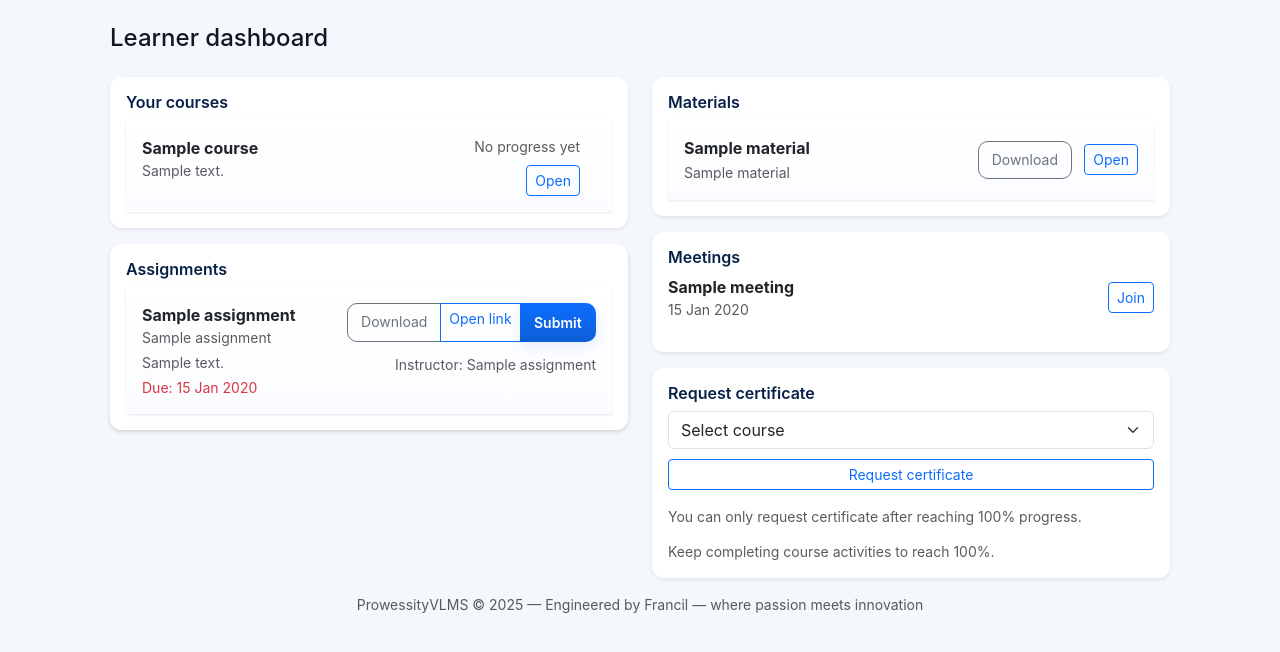
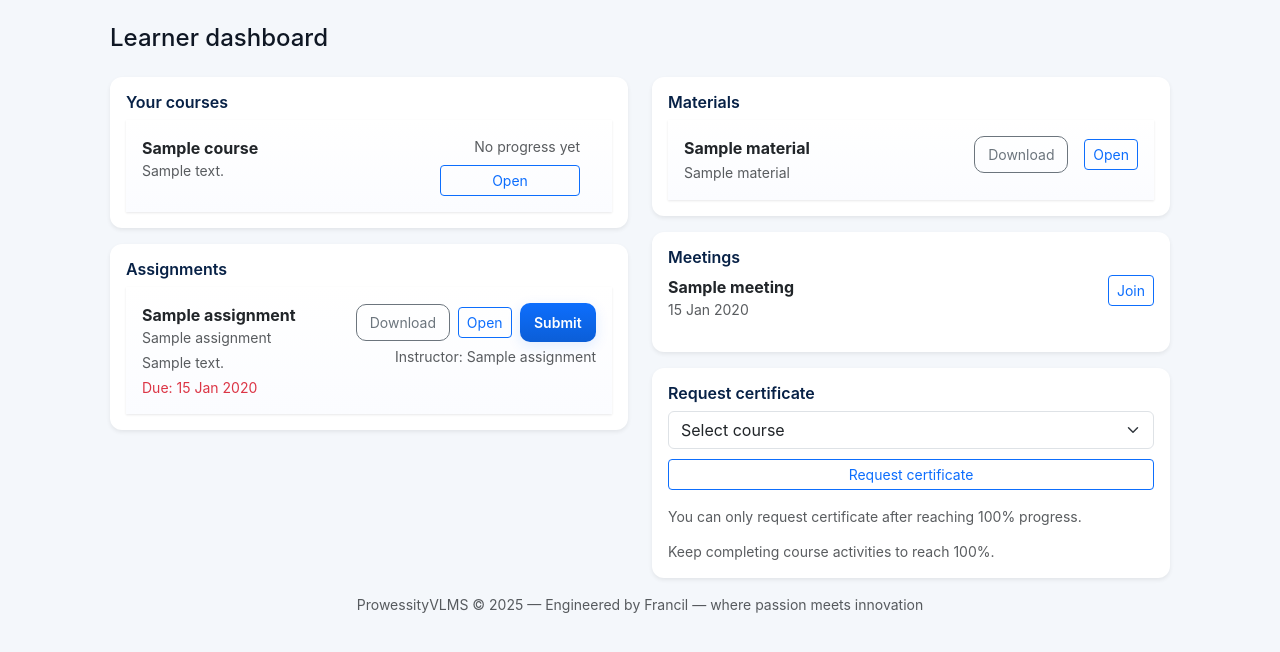
Before and after one commit to muthui1116/vlms, a Node server app: template views/learnerDashboard.ejs in a window 1280 px wide. Shown: the part 57-709 px from the top of the page. Run offline with Node 20, Linux system fonts and the light colour scheme; the template is opened without the code that fills it: most values are stand-ins (such as "Sample title", 1, 10 or a date in 2020); some libraries are stand-ins or nearby versions.

Commit message:
final deployment to  admin

```diff
--- a/views/learnerDashboard.ejs
+++ b/views/learnerDashboard.ejs
@@ -22,7 +22,7 @@
                 <div class="me-3 w-100">
                   <div class="d-flex justify-content-between align-items-start">
                     <div>
-                      <strong class="d-block"><%= c.title %></strong>
+                      <strong class="d-block text-truncate"><%= c.title %></strong>
                       <% if (c.description) { %>
                         <small class="text-muted d-block"><%= c.description %></small>
                       <% } %>
@@ -40,8 +40,12 @@
                       <% } else { %>
                         <div class="small text-muted">No progress yet</div>
                       <% } %>
+
                       <% if (c.link) { %>
-                        <div class="mt-2"><a class="btn btn-sm btn-outline-primary" href="/login" target="_blank" rel="noopener">Open</a></div>
+                        <!-- Responsive button: full width on small, auto on md+ -->
+                        <div class="mt-2">
+                          <a class="btn btn-sm btn-outline-primary w-100 w-md-auto" href="<%= c.link %>" target="_blank" rel="noopener noreferrer">Open</a>
+                        </div>
                       <% } %>
                     </div>
                   </div>
@@ -54,7 +58,6 @@
     </div>
 
     <!-- Assignments -->
-    <div class="card shadow-sm">
     <div class="card shadow-sm">
       <div class="card-body">
         <h6 class="card-title">Assignments</h6>
@@ -70,7 +73,7 @@
               %>
 
               <li class="list-group-item py-3">
-            <div class="d-flex align-items-start justify-content-between gap-3">
+                <div class="d-flex align-items-start justify-content-between gap-3 flex-column flex-md-row">
                   <div class="me-2 flex-grow-1">
                     <strong><%= a.title %></strong>
                     <% if (a.course_title) { %>
@@ -84,31 +87,32 @@
                     <% } %>
                   </div>
 
-              <div class="text-end d-flex flex-column align-items-end gap-2">
-                <div class="btn-group" role="group" aria-label="assignment-actions">
+                  <div class="text-end ms-0 ms-md-3" style="min-width:160px;">
+                    <!-- Buttons become stacked on small screens and inline on md+ -->
+                    <div class="d-grid gap-2 d-md-flex justify-content-end align-items-center">
                       <% if (a.file_link) { %>
-                    <a class="btn btn-sm btn-outline-secondary" href="<%= a.file_link %>" download rel="noopener">
+                        <a class="btn btn-sm btn-outline-secondary w-100 w-md-auto" href="<%= a.file_link %>" download rel="noopener noreferrer">
                           <i class="bi bi-download"></i> Download
                         </a>
                       <% } %>
 
                       <% if (a.external_link) { %>
-                    <a class="btn btn-sm btn-outline-primary" href="<%= a.external_link %>" target="_blank" rel="noopener">
-                      <i class="bi bi-box-arrow-up-right"></i> Open link
+                        <a class="btn btn-sm btn-outline-primary w-100 w-md-auto" href="<%= a.external_link %>" target="_blank" rel="noopener noreferrer">
+                          <i class="bi bi-box-arrow-up-right"></i> Open
                         </a>
                       <% } %>
 
                       <% if (submitted) { %>
-                    <button class="btn btn-sm btn-success" disabled><i class="bi bi-check-lg"></i> Submitted</button>
+                        <button class="btn btn-sm btn-success w-100 w-md-auto" disabled><i class="bi bi-check-lg"></i> Submitted</button>
                       <% } else { %>
                         <!-- Submit button always visible for beginner-friendly UX -->
-                    <button class="btn btn-sm btn-primary" type="button" data-bs-toggle="collapse" data-bs-target="#<%= collapseId %>" aria-expanded="false" aria-controls="<%= collapseId %>">
+                        <button class="btn btn-sm btn-primary w-100 w-md-auto" type="button" data-bs-toggle="collapse" data-bs-target="#<%= collapseId %>" aria-expanded="false" aria-controls="<%= collapseId %>">
                           <i class="bi bi-upload"></i> Submit
                         </button>
                       <% } %>
                     </div>
 
-                <div class="small text-muted mt-1">
+                    <div class="small text-muted mt-1 text-start text-md-end">
                       <%= a.instructor_name ? 'Instructor: ' + a.instructor_name : '' %>
                     </div>
                   </div>
@@ -128,7 +132,7 @@
                       </div>
                       <div class="col-12 col-md-2">
                         <div class="d-grid">
-                      <button class="btn btn-success btn-sm" type="submit">Send</button>
+                          <button class="btn btn-success btn-sm w-100" type="submit">Send</button>
                         </div>
                       </div>
                     </form>
@@ -138,7 +142,6 @@
             <% }) %>
           </ul>
         <% } %>
-  </div>
       </div>
     </div>
   </div>
@@ -153,18 +156,20 @@
         <% } else { %>
           <ul class="list-group list-group-flush">
             <% materials.forEach(m => { %>
-              <li class="list-group-item d-flex justify-content-between align-items-center">
+              <li class="list-group-item d-flex flex-column flex-md-row justify-content-between align-items-start">
                 <div>
                   <strong><%= m.title %></strong><br/>
                   <small class="text-muted"><%= m.course_title %></small>
                 </div>
-                <div class="text-end">
+                <div class="mt-2 mt-md-0">
+                  <div class="d-grid gap-2 d-md-flex align-items-center justify-content-end">
                     <% if (m.file_link) { %>
-                    <a class="btn btn-sm btn-outline-secondary me-2" href="<%= m.file_link %>" download>Download</a>
+                      <a class="btn btn-sm btn-outline-secondary me-0 me-md-2 w-100 w-md-auto" href="<%= m.file_link %>" download rel="noopener noreferrer">Download</a>
                     <% } %>
                     <% if (m.external_link) { %>
-                    <a class="btn btn-sm btn-outline-primary" href="<%= m.external_link %>" target="_blank" rel="noopener">Open</a>
+                      <a class="btn btn-sm btn-outline-primary w-100 w-md-auto" href="<%= m.external_link %>" target="_blank" rel="noopener noreferrer">Open</a>
                     <% } %>
+                  </div>
                 </div>
               </li>
             <% }) %>
@@ -181,13 +186,13 @@
           <div class="alert alert-info mb-0">No meetings</div>
         <% } else { %>
           <% meetings.forEach(m => { %>
-            <div class="mb-3 d-flex justify-content-between align-items-center">
+            <div class="mb-3 d-flex flex-column flex-md-row justify-content-between align-items-start">
               <div>
                 <strong class="d-block"><%= m.title || 'Meeting' %></strong>
                 <div class="small text-muted"><%= m.start_time %></div>
               </div>
-              <div>
-                <a class="btn btn-sm btn-outline-primary" href="<%= m.link %>" target="_blank" rel="noopener">Join</a>
+              <div class="mt-2 mt-md-0">
+                <a class="btn btn-sm btn-outline-primary w-100 w-md-auto" href="<%= m.link %>" target="_blank" rel="noopener noreferrer">Join</a>
               </div>
             </div>
           <% }) %>
@@ -209,7 +214,8 @@
             </select>
           </div>
           <div class="d-grid">
-            <button class="btn btn-outline-primary btn-sm" type="submit">Request certificate</button>
+            <!-- full width on small screens -->
+            <button class="btn btn-outline-primary btn-sm w-100" type="submit">Request certificate</button>
           </div>
         </form>
         <small class="text-muted d-block">You can only request certificate after reaching 100% progress.</small>
```
Lines whose indentation alone changed are shown as unchanged.
